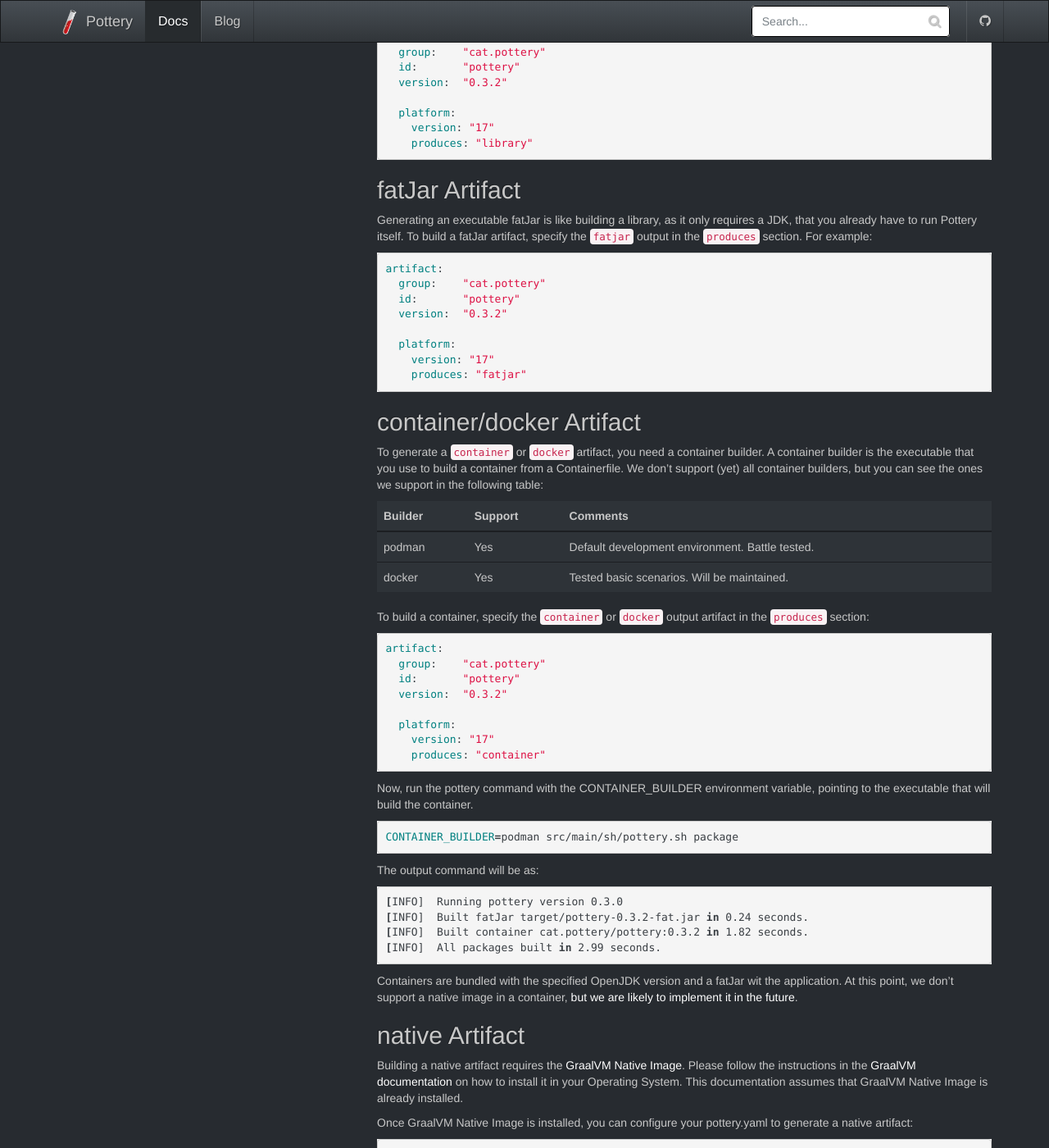
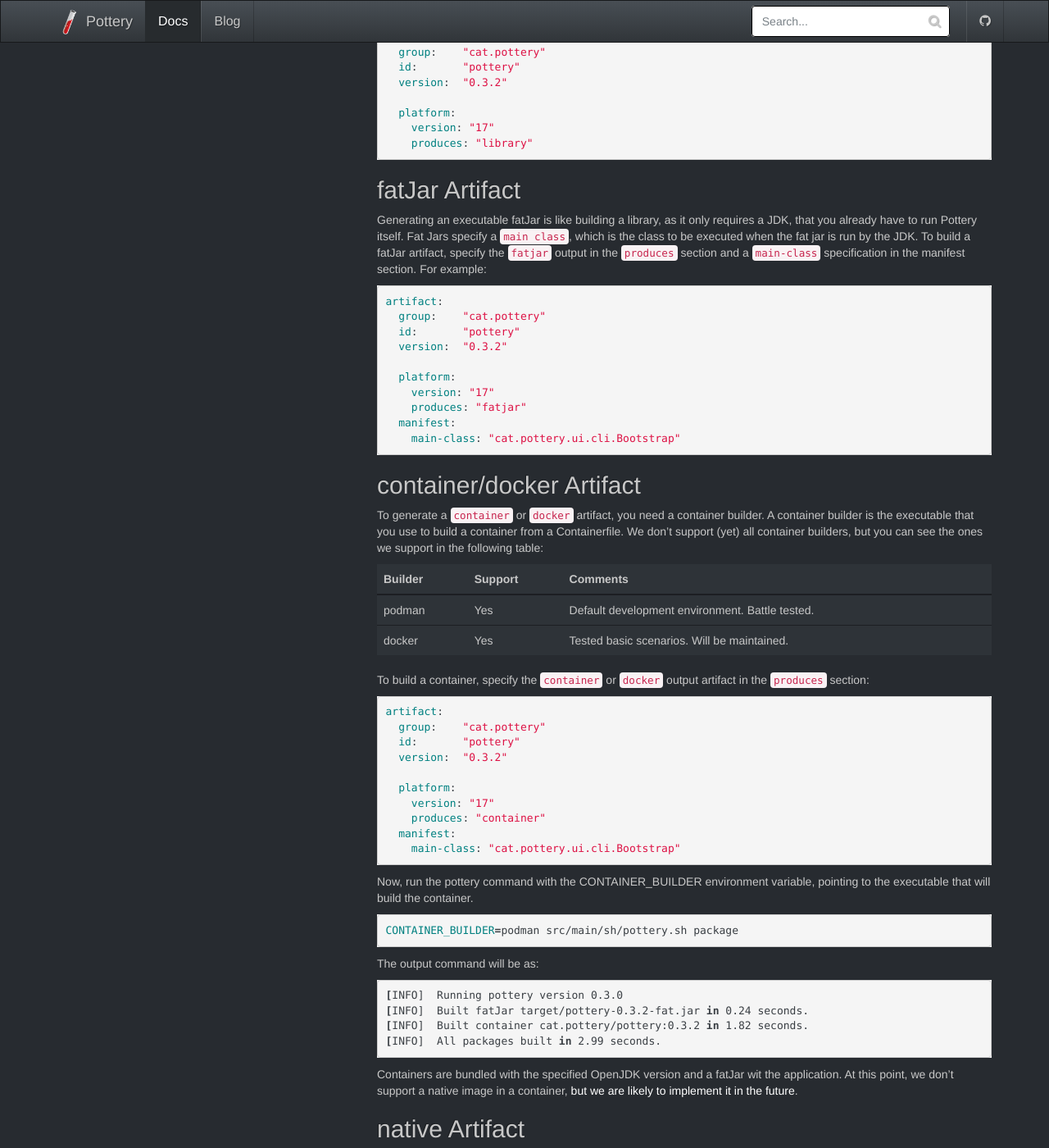
Before and after one commit to kmruiz/pottery, a Jekyll site: the page built from docs/_docs/packaging.md, in a window 1280 px wide and 1400 px high, scrolled down 1138 px. Shown: the whole window at 82% size. Built offline with Jekyll 4.4.1, drawn with Linux system fonts in a browser that asks for light colours; some of the changed text lies outside the part shown.

Commit message:
Add main-class to docs

````diff
--- a/docs/_docs/packaging.md
+++ b/docs/_docs/packaging.md
@@ -79,8 +79,9 @@ artifact:
 ## fatJar Artifact
 
 Generating an executable fatJar is like building a library, as it only requires a JDK, that you already
-have to run Pottery itself. To build a fatJar artifact, specify the `fatjar` output in the
-`produces` section. For example:
+have to run Pottery itself. Fat Jars specify a `main class`, which is the class to be executed when the fat jar is run
+by the JDK. To build a fatJar artifact, specify the `fatjar` output in the `produces` section and a `main-class` specification
+in the manifest section. For example:
 
 ```yaml
 artifact:
@@ -91,6 +92,8 @@ artifact:
   platform:
     version: "17"
     produces: "fatjar"
+  manifest:
+    main-class: "cat.pottery.ui.cli.Bootstrap"
 ```
 
 ## container/docker Artifact
@@ -115,6 +118,8 @@ artifact:
   platform:
     version: "17"
     produces: "container"
+  manifest:
+    main-class: "cat.pottery.ui.cli.Bootstrap"
 ```
 
 Now, run the pottery command with the CONTAINER_BUILDER environment variable,
@@ -153,6 +158,8 @@ artifact:
   platform:
     version: "17"
     produces: "native"
+  manifest:
+    main-class: "cat.pottery.ui.cli.Bootstrap"
 ```
 
 To provide to Pottery which GraalVM version to use, you need to provide the GRAALVM_HOME
````
